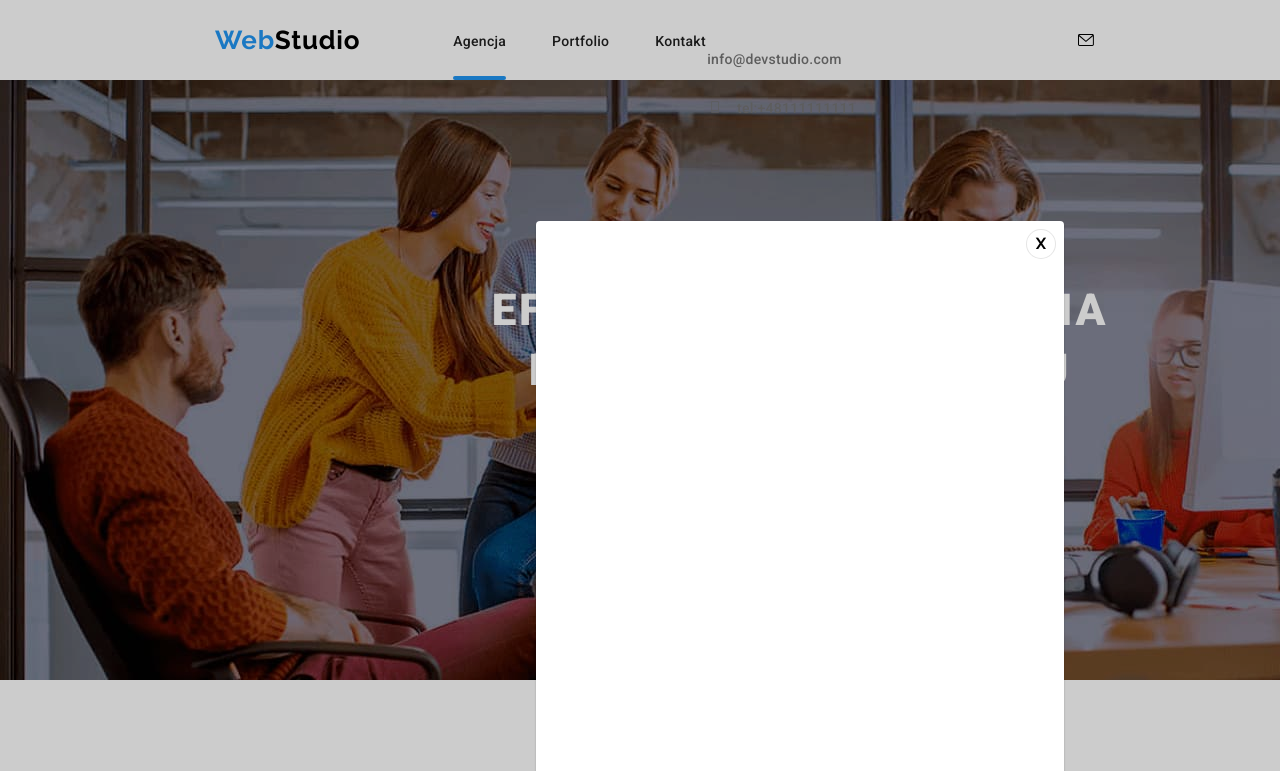
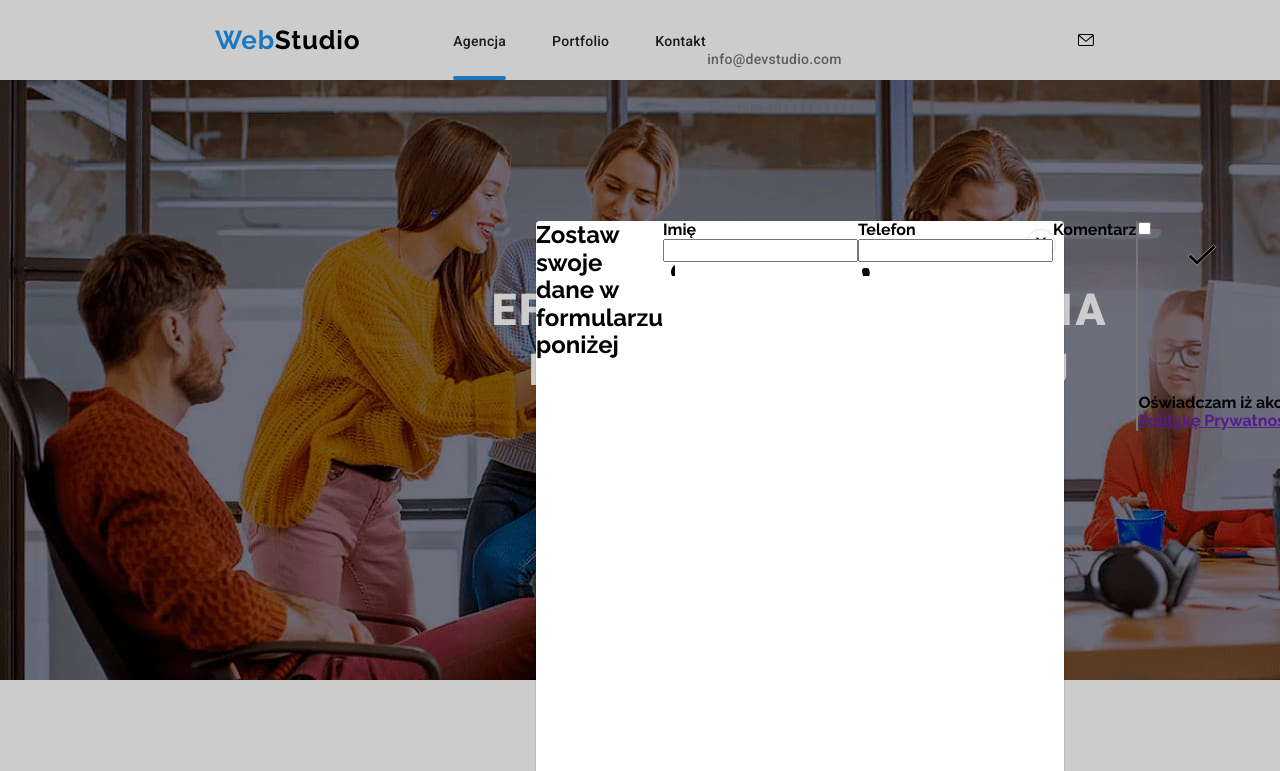
Before and after one commit to sudnipaw/goit-markup-hw-06, a plain HTML site: page index.html in a window 1280 px wide. Both pictures are taken after a click on the button "Zamów usługę". Shown: the top 771 px of the page. Drawn offline with nearby package versions, Linux system fonts and the light colour scheme.

Commit message:
modal-box

```diff
--- a/css/styles.css
+++ b/css/styles.css
@@ -219,6 +219,10 @@
   border: 1px solid rgba(0, 0, 0, 0.1);
   border-radius: 100%;
   cursor: pointer;
+}
+.contact-form {
+  position: relative;
+  display: flex;
 }
 .is-hidden {
   transform: scaleX(0);
--- a/index.html
+++ b/index.html
@@ -67,6 +67,40 @@
         <div class="backdrop is-hidden" data-modal>
           <section class="modal-content">
             <button class="modal-exit" data-modal-close>X</button>
+            <form name="contact-form" autocomplite="on" class="contact-form">
+            <h2>Zostaw swoje dane w formularzu poniżej</h2>
+            <label>Imię
+              <input type="text" name="contact-name" class="contact-input contact-name"/>
+              <svg width="12px" height="12px">
+                <use href="./images/icons.svg#icon-user-modal"></use>
+              </svg>
+            </label>
+            <label>Telefon
+              <input type="text" name="contact-name" class="contact-input contact-phone"/>
+              <svg width="12px" height="12px">
+                <use href="./images/icons.svg#icon-phone-modal"></use>
+              </svg>
+            </label>
+            <label>
+              Komentarz
+            </label>
+            <textarea
+            name="contact-comment"
+            placeholder="Wprowadź tekst..."
+            class="contact-input contact-comment"
+          ></textarea>
+        </label>
+        <label class="contact-check"
+          ><input type="checkbox" name="contact-rules" class="contact-cbox" />
+          <svg class="icon icon-checked">
+            <use href="images/icons.svg#icon-checked"></use>
+          </svg>
+          <p>
+            Oświadczam iż akceptuję <a href="">Regulamin</a> i
+            <a href="">Politykę Prywatności</a>.
+          </p>
+        </label>
+            </form>
           </section>
         </div>
       </div>
```
